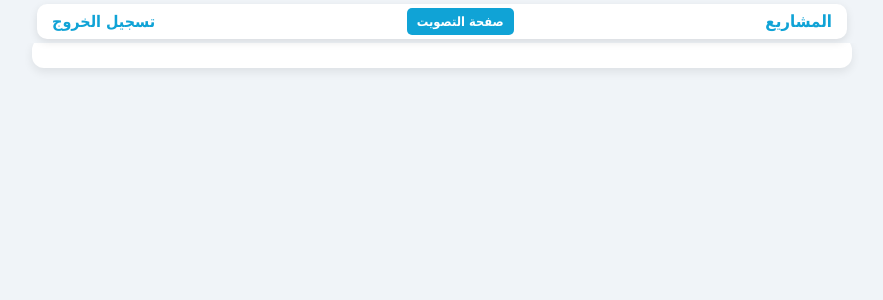
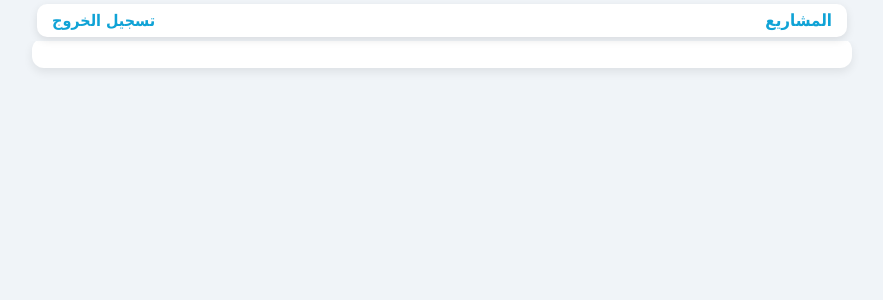
Before and after one commit to mohammadtout24/electionV2, a Django app: page /home/ in a window 1280 px wide. Shown: the top 300 px of the page, without its empty margins (198-1081 px from the left). Run offline with Django 5.2, Linux system fonts and the light colour scheme; a user stored in the database is signed in; data comes from the database, SQL or seed files in the repository; some libraries are stand-ins or nearby versions.

Commit message:
Update home.html

```diff
--- a/candidates/templates/candidates/home.html
+++ b/candidates/templates/candidates/home.html
@@ -2,7 +2,7 @@
 <html lang="ar">
 <head>
 <meta charset="UTF-8">
-<title>المرشحون للانتخابات</title>
+<title>المشاريع الانتخابية</title>
 <style>
 /* Existing styles */
 body {
@@ -241,13 +241,12 @@ h4 {
         <h4>المشاريع</h4>
         <div class="fixed-buttons-container">
             {% if user.is_authenticated %}
-                <a href="{% url 'home' %}" class="vote-btn">صفحة التصويت</a>
 
                 {% if is_candidate %}
-                    <a href="{% url 'candidate_results' %}" class="vote-btn">عرض نتائجي</a>
+                    <a href="{% url 'candidate_results' %}" class="vote-btn">النتائج</a>
                 {% endif %}
                 {% if user.candidate %}
-                    <a href="{% url 'all_users' %}" class="vote-btn">عرض جميع المستخدمين</a>
+                    <a href="{% url 'all_users' %}" class="vote-btn">الناخبين</a>
                 {% endif %}
             {% endif %}
         </div>
```
